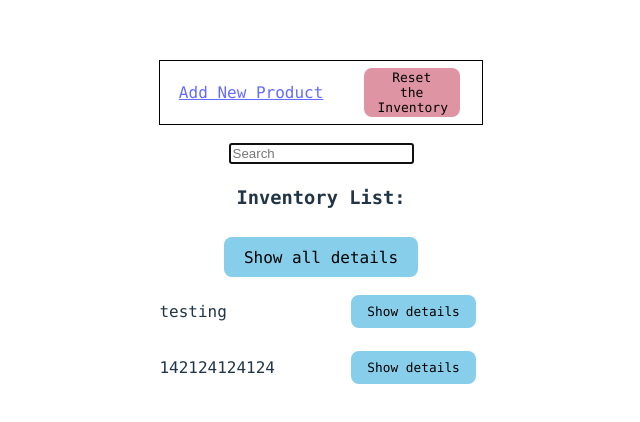
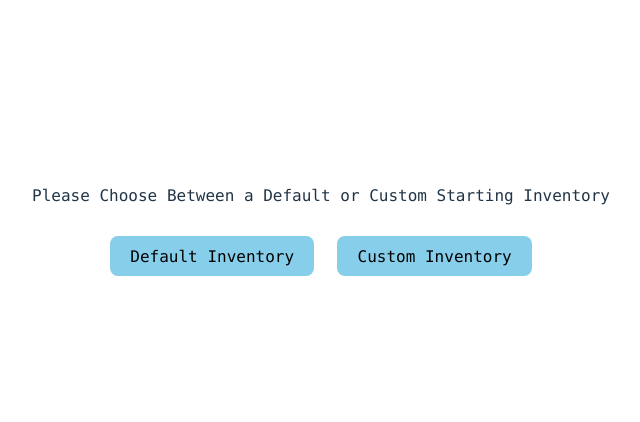
Before and after one commit to Michael01155D/web-inventory-manager, a React (Vite) app: page / in a window 1280 px wide. Shown: the part 172-594 px from the top of the page, without its empty margins (319-959 px from the left). Built offline with nearby package versions, Linux system fonts and the light colour scheme; data requests are answered from the project's data file.

Commit message:
custom start option now works, properly displays items already added

```diff
--- a/db.json
+++ b/db.json
@@ -1,16 +1,3 @@
 {
-  "products": [
-    {
-      "id": "ef96",
-      "name": "testing",
-      "stock": 0,
-      "serialCode": "m7b3u4g5c8u5"
-    },
-    {
-      "id": "26b7",
-      "name": "142124124124",
-      "stock": 444,
-      "serialCode": "L8L1X5y1x3x0"
-    }
-  ]
+  "products": []
 }
--- a/src/components/StartingScreen.jsx
+++ b/src/components/StartingScreen.jsx
@@ -16,6 +16,7 @@
     //isError/displayMsg used for DisplayMessage component
     const [isError, setIsError] = useState(false);
     const [displayMsg, setDisplayMsg] = useState("");
+    const [startingProducts, setStartingProducts] = useState([]);
 
     const createDefaultInventory = () => {
         setStartOption("default");
@@ -32,7 +33,8 @@
             setDisplayMsg(`Error: ${newProductName} is already in the inventory!`);
         } else {
             const newProduct = {name: newProductName, stock: newProductStock };
-            await addProduct(newProduct);
+            const savedProduct = await addProduct(newProduct);
+            setStartingProducts(startingProducts.concat(savedProduct));
             setIsError(false);
             setDisplayMsg(`Added ${newProductStock} ${newProductName} to the inventory!`);
         }
@@ -56,6 +58,7 @@
     }
 
     const setUpCustomInventory = () => {
+        setInventory(startingProducts);
         setDisplayStart(false);
     }
 
@@ -102,11 +105,11 @@
                     <button  id="doneCustomSetup" onClick={() => setUpCustomInventory()}>Done</button>
                 </section>
                 <section id="itemsAdded">
-                    {inventory.length > 0 ?
+                    {startingProducts.length > 0 ?
                         <>
                             <p>Items added:</p>
                             <ul>
-                                {inventory.map(p => <li key={p.serialCode}>{p.name}</li>)}
+                                {startingProducts.map(p => <li key={p.serialCode}>{p.name}</li>)}
                             </ul>
                         </>
                         :
```
